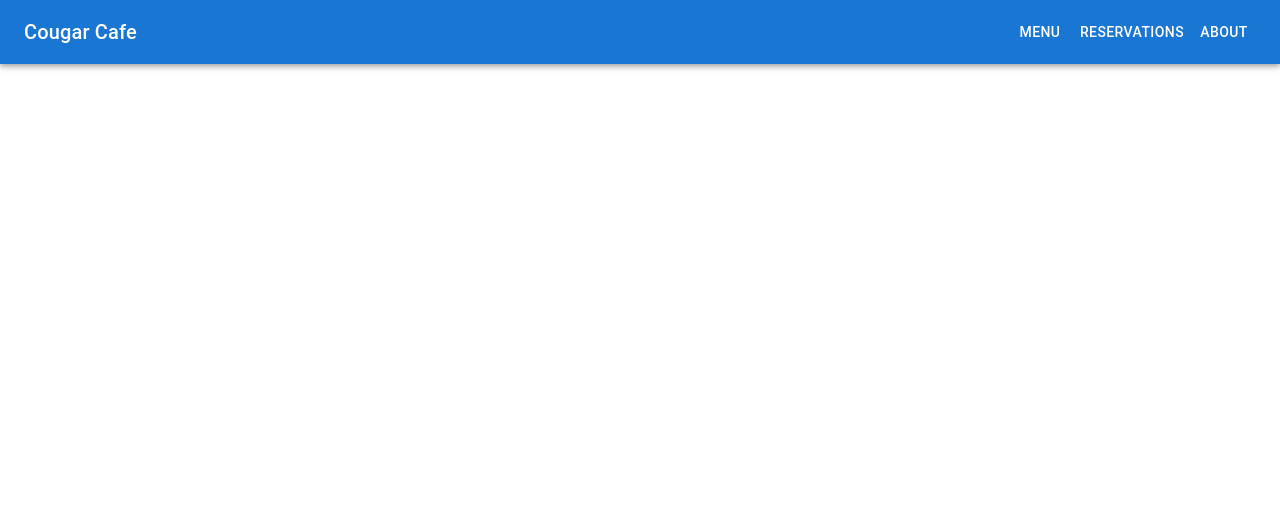
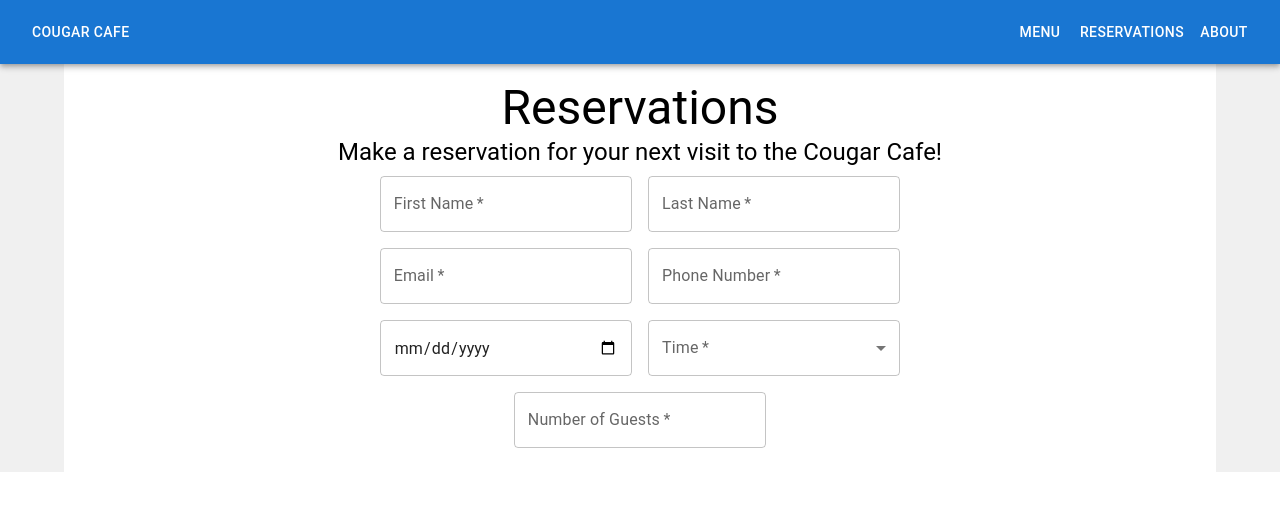
Before and after one commit to CKoko99/CougarCafe, a React (Create React App) app in the folder frontend/: page /reservations in a window 1280 px wide. Shown: the top 510 px of the page. Built offline with nearby package versions, Linux system fonts and the light colour scheme.

Commit message:
Create Reservation Page frontend

```diff
--- a/frontend/src/App.js
+++ b/frontend/src/App.js
@@ -5,6 +5,7 @@ import { BrowserRouter, Route, Routes } from 'react-router-dom';
 import Navbar from './Components/Navbar/Navbar';
 import Home from './Components/Home/Home';
 import MenuPage from './Components/MenuPage/MenuPage';
+import ReservationPage from './Components/ReservationPage/ReservationPage';
 function App() {
   return (<>
     <BrowserRouter>
@@ -12,6 +13,7 @@ function App() {
       <Routes>
         <Route exact path='/' element={<Home/>} />
         <Route exact path='/menu' element={<MenuPage/>} />
+        <Route exact path='/reservations' element={<ReservationPage/>} />
       </Routes>
     </BrowserRouter>
   </>
--- a/frontend/src/Components/MenuPage/MenuPage.js
+++ b/frontend/src/Components/MenuPage/MenuPage.js
@@ -1,10 +1,37 @@
+
 import { Button, Typography } from '@mui/material';
 import { Box } from '@mui/system';
 import React, { useEffect } from 'react';
 import { useState } from 'react';
 import FoodCard from '../UI/Card/FoodCard';
+import { makeStyles } from '@mui/styles';
+
+//use styles
+
+const useStyles = makeStyles({
+    root: {backgroundColor: "rgb(240, 240, 240)"},
+    menu: {
+        display: "flex",
+        flexDirection: "column",
+        alignItems: "center",
+        justifyContent: "center",
+        margin: "auto",
+        backgroundColor: "white",
+        padding: "1rem 0",
+    },
+    menuSelector: {
+        margin: "1rem",
+        display: "flex",
+        flexWrap: "wrap",
+        flexDirection: "row",
+        justifyContent: 'space-evenly',
+    }
+})
 
 export default function MenuPage() {
+
+    const classes = useStyles();
+
     const [appetizersList, setAppetizersList] = useState([]);
     const [saladsList, setSaladsList] = useState([]);
     const [entreesList, setEntreesList] = useState([]);
@@ -12,9 +39,25 @@ export default function MenuPage() {
     const [drinksList, setDrinksList] = useState([]);
 
     const [activeMenu, setActiveMenu] = useState("Appetizers");
+    const [activeMenuDesc, setActiveMenuDesc] = useState("Start off your meal with a variety of small plates to share.");
 
     const handleMenuClick = (menu) => {
         setActiveMenu(menu);
+        if (menu === "Appetizers") {
+            setActiveMenuDesc("Start off your meal with a variety of small plates to share.");
+        }
+        else if (menu === "Salads") {
+            setActiveMenuDesc("Enjoy a variety of salads to start your meal.");
+        }
+        else if (menu === "Entrees") {
+            setActiveMenuDesc("Choose from a variety of entrees to enjoy.");
+        }
+        else if (menu === "Desserts") {
+            setActiveMenuDesc("Finish off your meal with a variety of desserts.");
+        }
+        else if (menu === "Drinks") {
+            setActiveMenuDesc("Enjoy a variety of drinks to go with your meal.");
+        }
     }
 
     const fetchAppetizers = async () => {
@@ -49,8 +92,7 @@ export default function MenuPage() {
             setEntreesList(data);
         })
         fetchDesserts().then((data) => {
-            setDessertsList(data);
-            console.log(data);
+            setDessertsList(data)
         })
         fetchDrinks().then((data) => {
             setDrinksList(data);
@@ -59,16 +101,18 @@ export default function MenuPage() {
 
     return (
         <>
-            <Box>
-                <Typography variant="h2">Explore Our Menu</Typography>
-                <Box>
-                    <Button onClick={() => handleMenuClick("Appetizers")}>Appetizers</Button>
-                    <Button onClick={() => handleMenuClick("Salads")}>Salads</Button>
-                    <Button onClick={() => handleMenuClick("Entrees")}>Entrees</Button>
-                    <Button onClick={() => handleMenuClick("Desserts")}>Desserts</Button>
-                    <Button onClick={() => handleMenuClick("Drinks")}>Drinks</Button>
+        <Box className={classes.root}>
+            <Box className={classes.menu} sx={{width: {xs: "95%", md: "80%"}}}>
+                <Typography variant="h2" sx={{textAlign: "center"}}>Explore Our Menu</Typography>
+                <Box className={classes.menuSelector}>
+                    <Button variant={activeMenu==="Appetizers" ? "outlined" : "text"}onClick={() => handleMenuClick("Appetizers")}>Appetizers</Button>
+                    <Button variant={activeMenu === "Salads" ? "outlined" : "text"} onClick={() => handleMenuClick("Salads")}>Salads</Button>
+                    <Button variant={activeMenu==="Entrees" ? "outlined": "text"} onClick={() => handleMenuClick("Entrees")}>Entrees</Button>
+                    <Button variant={activeMenu==="Desserts" ? "outlined": "text"} onClick={() => handleMenuClick("Desserts")}>Desserts</Button>
+                    <Button variant={activeMenu==="Drinks" ? "outlined": "text"} onClick={() => handleMenuClick("Drinks")}>Drinks</Button>
                 </Box>
-                <Box>
+                <Box sx={{display: "flex",flexDirection: "column", alignItems: "center"}}>
+                    <Typography variant="h5" sx={{textAlign: "center", padding: "0 1em"}}>{activeMenuDesc}</Typography>
                     {activeMenu === "Appetizers" && appetizersList.map((item) => {
                         return (
                             <FoodCard
@@ -121,6 +165,7 @@ export default function MenuPage() {
                     })}
                 </Box>
             </Box>
+        </Box>
         </>
     )
 }
--- a/frontend/src/Components/Navbar/Navbar.js
+++ b/frontend/src/Components/Navbar/Navbar.js
@@ -3,12 +3,12 @@ import React, { useState } from "react";
 import AppBar from '@mui/material/AppBar';
 import Box from '@mui/material/Box';
 import Toolbar from '@mui/material/Toolbar';
-import Typography from '@mui/material/Typography';
 import Button from '@mui/material/Button';
 import IconButton from '@mui/material/IconButton';
 import MenuIcon from '@mui/icons-material/Menu';
 import { Divider, List, ListItem, ListItemText, SwipeableDrawer } from "@mui/material";
 
+import { Link } from "@mui/material";
 function Navbar() {
     //Use this to create a navbar using Material UI
     const [isDrawerOpen, setIsDrawerOpen] = useState(false);
@@ -18,8 +18,9 @@ function Navbar() {
     }
     return (
         <>
-            <AppBar sx={{position: "sticky"}}>
+            <AppBar sx={{ position: "sticky" }}>
                 <Toolbar>
+                    <Box sx={{ display: "flex", justifyContent: "space-between", alignItems: "center", width: "100%" }}>
                         <IconButton
                             size="large"
                             edge="start"
@@ -30,13 +31,12 @@ function Navbar() {
                         >
                             <MenuIcon />
                         </IconButton>
-                    <Typography variant="h6" component="div" sx={{ flexGrow: 1 }}>
-                        Cougar Cafe
-                    </Typography>
+                        <Button href="/" color="inherit">Cougar Cafe</Button>
                         <Box sx={{ display: { xs: 'none', sm: 'block' } }}>
                             <Button href="/menu" color="inherit">Menu</Button>
                             <Button color="inherit">Reservations</Button>
                             <Button color="inherit">About</Button>
+                        </Box>
                     </Box>
                 </Toolbar>
                 <SwipeableDrawer
@@ -53,17 +53,17 @@ function Navbar() {
                 >
                     <List sx={{
                         margin: ".5rem",
-                    }}><ListItem button onClick={()=> toggleDrawerHandler(false)}>
+                    }}><ListItem  onClick={() => toggleDrawerHandler(false)}>
                             <ListItemText primary="Cougar Cafe" />
                         </ListItem>
-                        <Divider variant="middle"/>
-                        <ListItem button>
-                            <ListItemText primary="Menu" />
+                        <Divider variant="middle" />
+                        <ListItem href="/menu"component={Link}>
+                            <ListItemText  primary="Menu" />
                         </ListItem>
-                        <ListItem button>
+                        <ListItem href="/Reservations" component={Link}>
                             <ListItemText primary="Reservations" />
                         </ListItem>
-                        <ListItem button>
+                        <ListItem href="/About" component={Link}>
                             <ListItemText primary="About" />
                         </ListItem>
                     </List>
--- /dev/null
+++ b/frontend/src/Components/ReservationPage/ReservationPage.js
@@ -0,0 +1,69 @@
+import { TextField, Typography } from "@mui/material";
+import React from "react";
+import Box from "@mui/material/Box";
+
+
+
+//styles
+import { makeStyles } from "@mui/styles";
+
+const useStyles = makeStyles({
+    root: {
+        backgroundColor: "rgb(240, 240, 240)",
+    },
+    container: {
+        display: "flex",
+        flexDirection: "column",
+        alignItems: "center",
+        width: "90%",
+        backgroundColor: "white",
+        margin: "auto",
+        padding: "1rem 0",
+    },
+    input: {
+        margin: "1em",
+    }
+});
+
+
+export default function ReservationPage() {
+    const classes = useStyles();
+
+    return (
+        <Box className={classes.root}>
+            <Box className={classes.container} >
+                <Typography variant="h3">Reservations</Typography>
+                <Typography variant="h5">Make a reservation for your next visit to the Cougar Cafe!</Typography>
+                <Box sx={{
+                    '& > :not(style)': { m: 1, width: '25ch' },
+                }}>
+
+                    <TextField margin="normal" label="First Name" required />
+                    <TextField label="Last Name" required />
+                </Box>
+                <Box sx={{
+                    '& > :not(style)': { m: 1, width: '25ch' },
+                }}>
+
+                    <TextField label="Email" required />
+                    <TextField label="Phone Number" required />
+                </Box>
+                <Box sx={{
+                    '& > :not(style)': { m: 1, width: '25ch' },
+                }}>
+                    <TextField type="date" required />
+                    <TextField select label="Time" required>
+                        <option value="12:00">12:00</option>
+                    </TextField>
+                </Box>
+                <Box sx={{
+                    '& > :not(style)': { m: 1, width: '25ch' },
+                }}>
+
+                    <TextField label="Number of Guests" required />
+                </Box>
+            </Box>
+        </Box>
+
+    )
+}
--- a/frontend/src/Components/UI/Banner/Banner.js
+++ b/frontend/src/Components/UI/Banner/Banner.js
@@ -1,6 +1,8 @@
 import React from 'react';
 import Image from 'mui-image';
 import { makeStyles } from '@mui/styles';
+import { Button, Typography } from '@mui/material';
+import { Box } from '@mui/system';
 
 
 const useStyles = makeStyles({
@@ -11,14 +13,32 @@ const useStyles = makeStyles({
     media: {
         width: "100%",
         height: "25em",
+        position: "relative",
     },
+    centered: {
+        position: "absolute",
+        top: "50%",
+        left: "50%",
+        transform: "translate(-50%, -50%)",
+        textAlign: "center",
+        color: "white",
+        backgroundColor: "rgba(0,0,0,0.5)",
+        zIndex: "1",
+        padding: "2em",
+        width: "80%"
+    }
 });
 
 export default function Banner(props) {
     const classes = useStyles();
     return (
         <div className={classes.media}>
-            <Image  src={props.image}  />
+            <Image src={props.image} />
+            <div className={props.heading || props.subHeading || props.cta ? classes.centered : ""}>
+                {props.heading && (<Typography variant='h4'>{props.heading}</Typography>)}
+                {props.subHeading && (<Typography variant='h6'>{props.subHeading}</Typography>)}
+                {props.cta && (<Button href={props.link} variant="contained"sx={{marginTop: "1em"}}>{props.cta}</Button>)}
+            </div>
         </div>
 
     )
--- a/frontend/src/Components/UI/Card/FoodCard.js
+++ b/frontend/src/Components/UI/Card/FoodCard.js
@@ -25,7 +25,7 @@ export default function FoodCard(props) {
                     title={props.name}
                 />
                 <CardContent>
-                <Box sx={{display: "flex", alignItems: "center", justifyContent: "space-between"}}>
+                    <Box sx={{ display: "flex", alignItems: "center", justifyContent: "space-between" }}>
 
                         <Typography variant="h5" component="div">
                             {props.name}
```
Also changed, not shown: frontend/src/Components/Home/Home.js (+10 -6 lines), 2 other files (tests, documents, lock files or other folders). Lines whose indentation alone changed are shown as unchanged.
